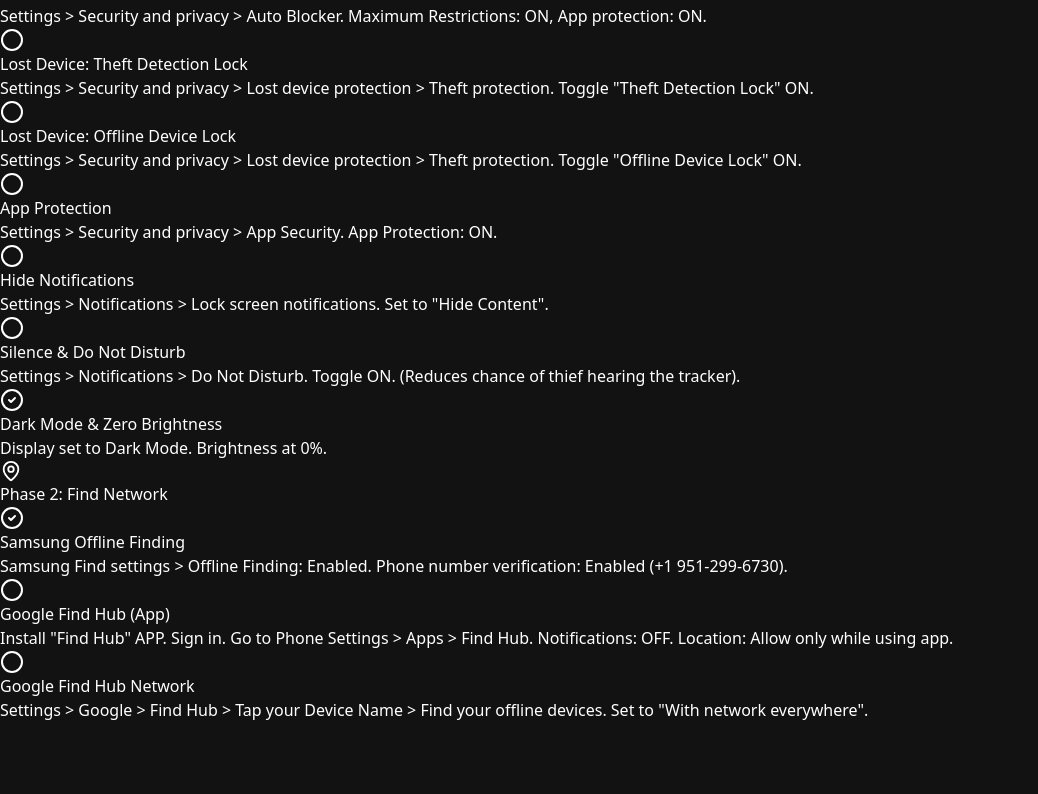
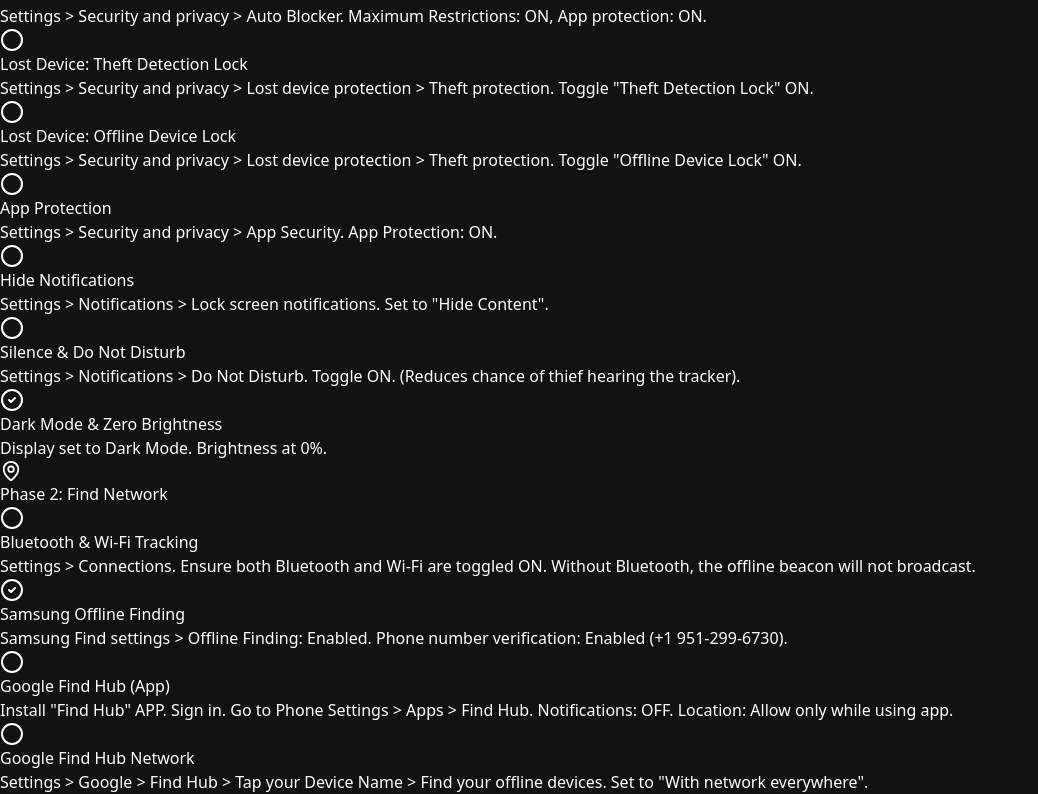
Before and after one commit to KeithOwns/lophone, a React (Vite) app: page / in a window 1280 px wide. Shown: the part 610-1404 px from the top of the page, without its empty margins (0-1038 px from the left). Before the commit the page ends 1332 px from the top, so only its background shows below. Built offline with nearby package versions, Linux system fonts and the light colour scheme.

Commit message:
feat: Add explicit step to ensure Bluetooth and Wi-Fi are enabled

```diff
--- a/src/App.jsx
+++ b/src/App.jsx
@@ -17,6 +17,7 @@
     { id: 9, phase: 1, title: 'Hide Notifications', desc: 'Settings > Notifications > Lock screen notifications. Set to "Hide Content".', completed: false },
     { id: 20, phase: 1, title: 'Silence & Do Not Disturb', desc: 'Settings > Notifications > Do Not Disturb. Toggle ON. (Reduces chance of thief hearing the tracker).', completed: false },
     { id: 10, phase: 1, title: 'Dark Mode & Zero Brightness', desc: 'Display set to Dark Mode. Brightness at 0%.', completed: true },
+    { id: 21, phase: 2, title: 'Bluetooth & Wi-Fi Tracking', desc: 'Settings > Connections. Ensure both Bluetooth and Wi-Fi are toggled ON. Without Bluetooth, the offline beacon will not broadcast.', completed: false },
     { id: 11, phase: 2, title: 'Samsung Offline Finding', desc: 'Samsung Find settings > Offline Finding: Enabled. Phone number verification: Enabled (+1 951-299-6730).', completed: true },
     { id: 12, phase: 2, title: 'Google Find Hub (App)', desc: 'Install "Find Hub" APP. Sign in. Go to Phone Settings > Apps > Find Hub. Notifications: OFF. Location: Allow only while using app.', completed: false },
     { id: 19, phase: 2, title: 'Google Find Hub Network', desc: 'Settings > Google > Find Hub > Tap your Device Name > Find your offline devices. Set to "With network everywhere".', completed: false },
```
